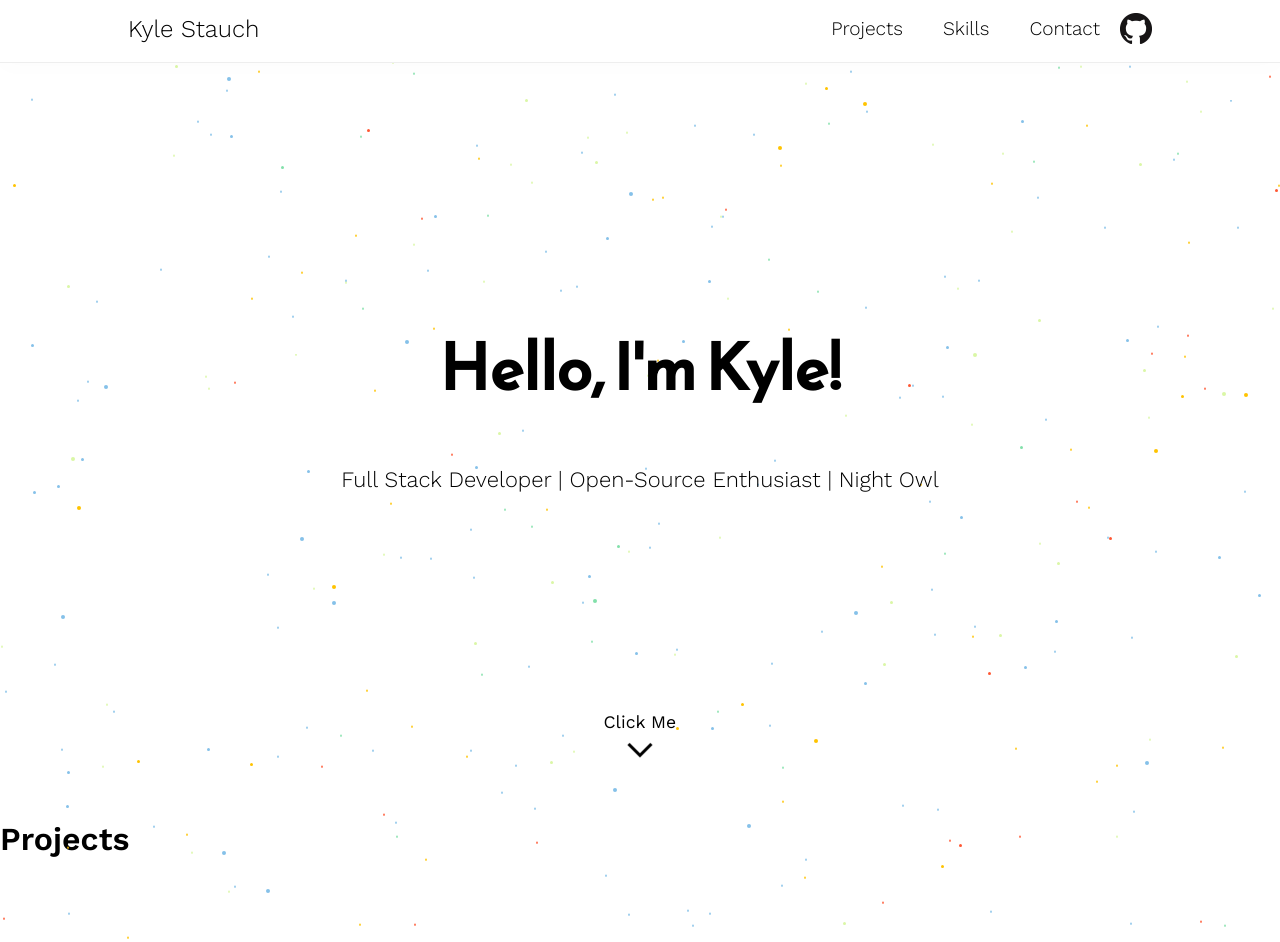
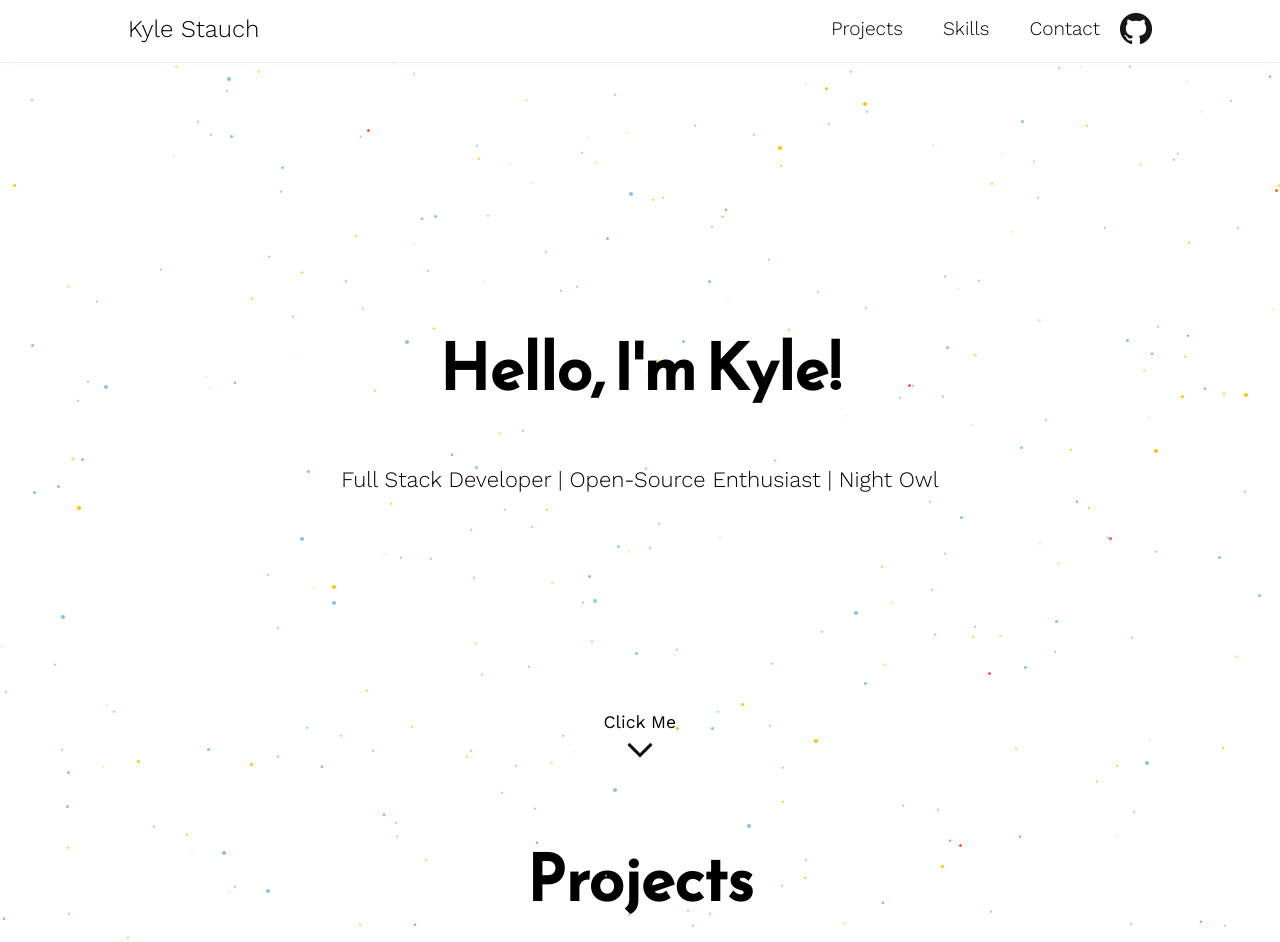
Before and after one commit to KyleS-99/Portfolio-Site, a React (Create React App) app in the folder client/: page / in a window 1280 px wide. Shown: the top 942 px of the page. Before the commit the page ends 880 px from the top, so only its background shows below. Built offline with nearby package versions, Linux system fonts and the light colour scheme.

Commit message:
Finished SectionTitle component

```diff
--- a/client/src/components/Projects.js
+++ b/client/src/components/Projects.js
@@ -1,13 +1,20 @@
 import React from 'react';
 import styled from 'styled-components';
+
+import SectionTitle from './styled/SectionTitle';
 
 const ProjectsContainer = styled.div`
     width: 100%;
 `;
 
+const ProjectContainer = styled.div`
+
+`;
+
 const Projects = () => (
     <ProjectsContainer>
-        <h1>Projects</h1>
+        <SectionTitle text="Projects" />
+
     </ProjectsContainer>
 );
 
--- a/client/src/components/styled/SectionTitle.js
+++ b/client/src/components/styled/SectionTitle.js
@@ -1,7 +1,18 @@
 import React from 'react';
+import styled from 'styled-components';
+
+const Title = styled.h1`
+    font-family: 'Reem Kufi', sans-serif;
+    font-size: 4rem;
+    text-align: center;
+
+    @media (max-width: 425px) {
+        font-size: 3rem;
+    }
+`;
 
 const SectionTitle = ({ text }) => (
-    <h1 style={{fontFamily: 'Reem Kufi, sans-serif', fontSize: '2rem'}}>{text}</h1>
+    <Title>{text}</Title>
 );
 
 export default SectionTitle;
```
Also changed, not shown: client/public/img/bg.png (deleted), client/public/img/real-time-racer.gif (added).
